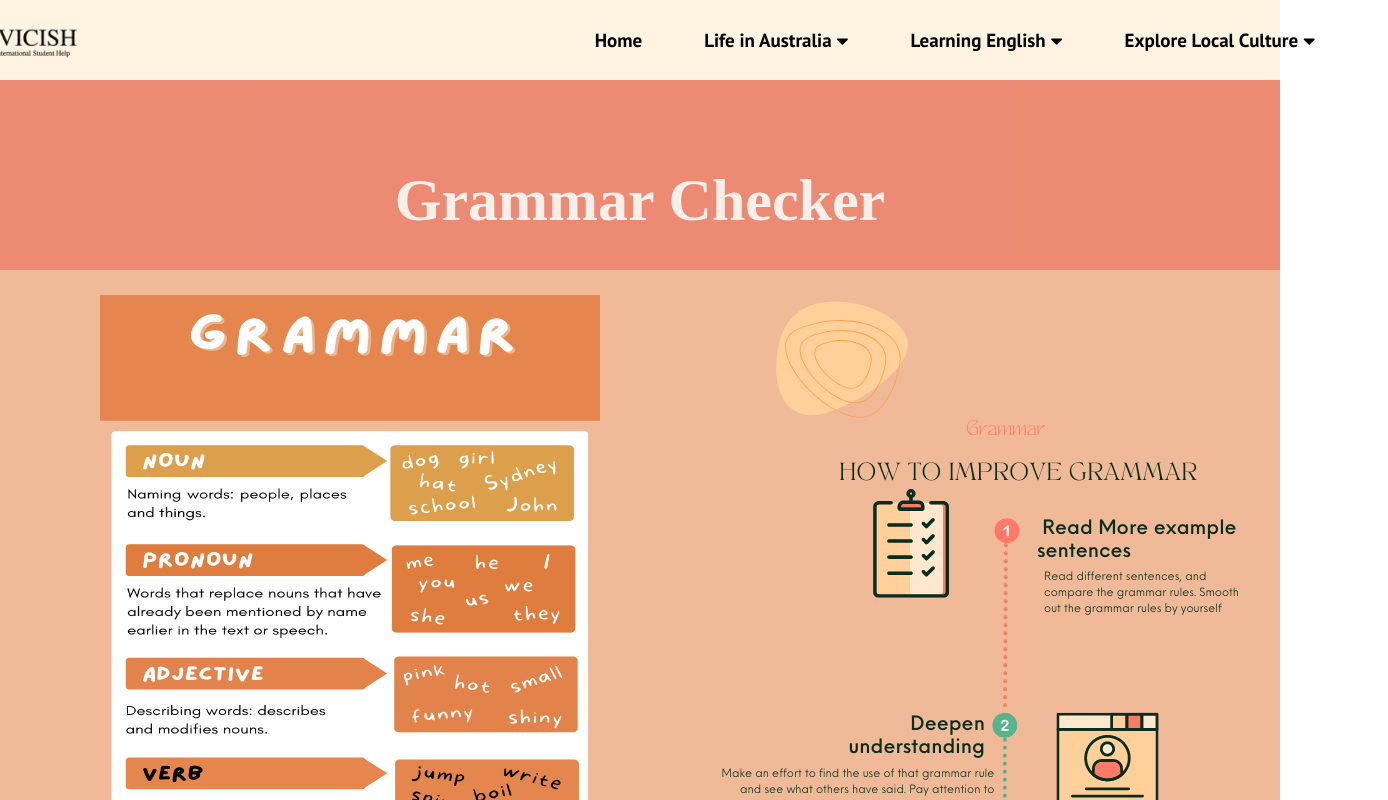
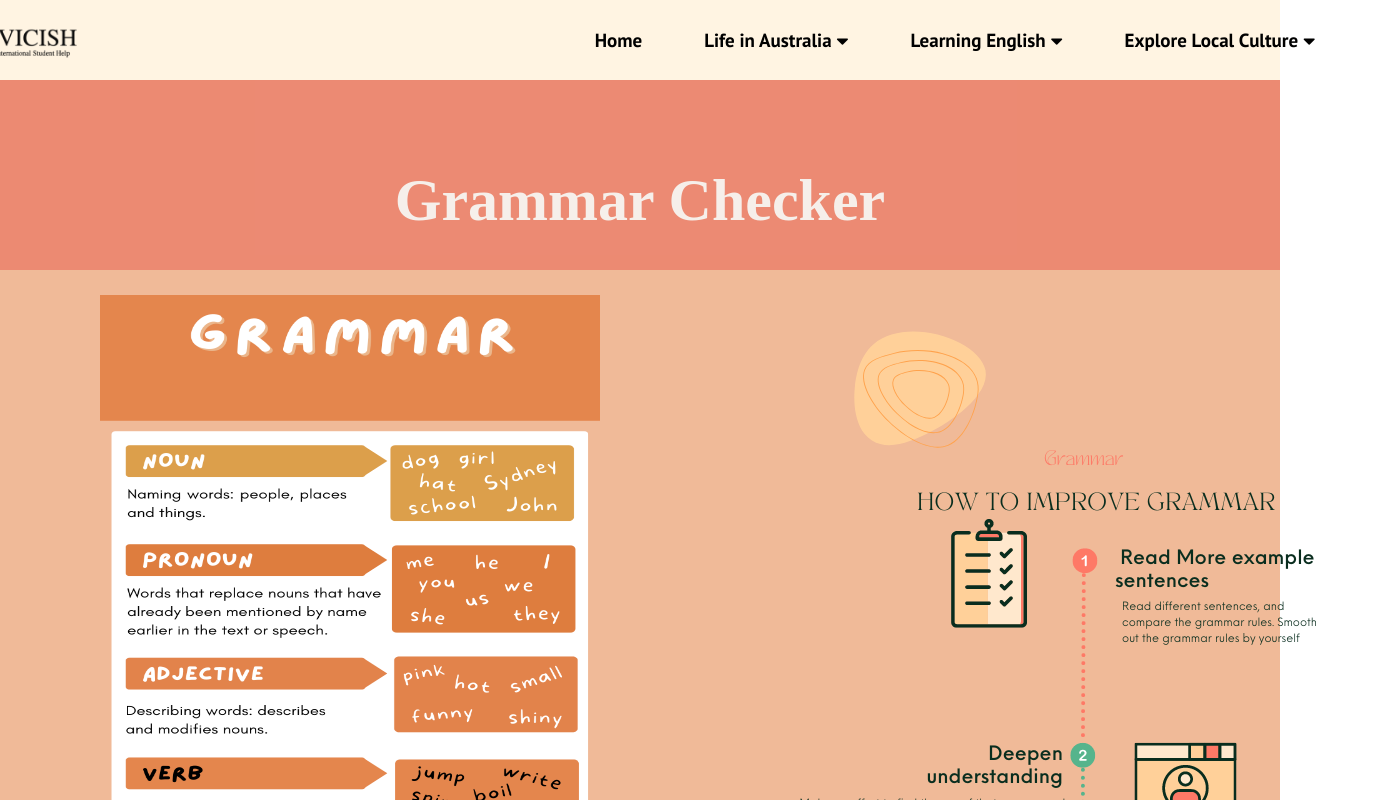
Before and after one commit to HMEI83/TA16_IE_Project, a React (Create React App) app in the folder ie-app/: page /writing in a window 1280 px wide. Shown: the top 800 px of the page, 1388 px wide, since content can reach past the window. Built offline with nearby package versions, Linux system fonts and the light colour scheme.

Commit message:
minor change
minor change

```diff
--- a/ie-app/src/components/pages/WriteCheck.css
+++ b/ie-app/src/components/pages/WriteCheck.css
@@ -34,3 +34,7 @@
     margin-left: 20%;
     margin-top: 5%;
 }
+.grammarPic2{
+    margin-left: 20%;
+    margin-top: 5%;
+}
```
